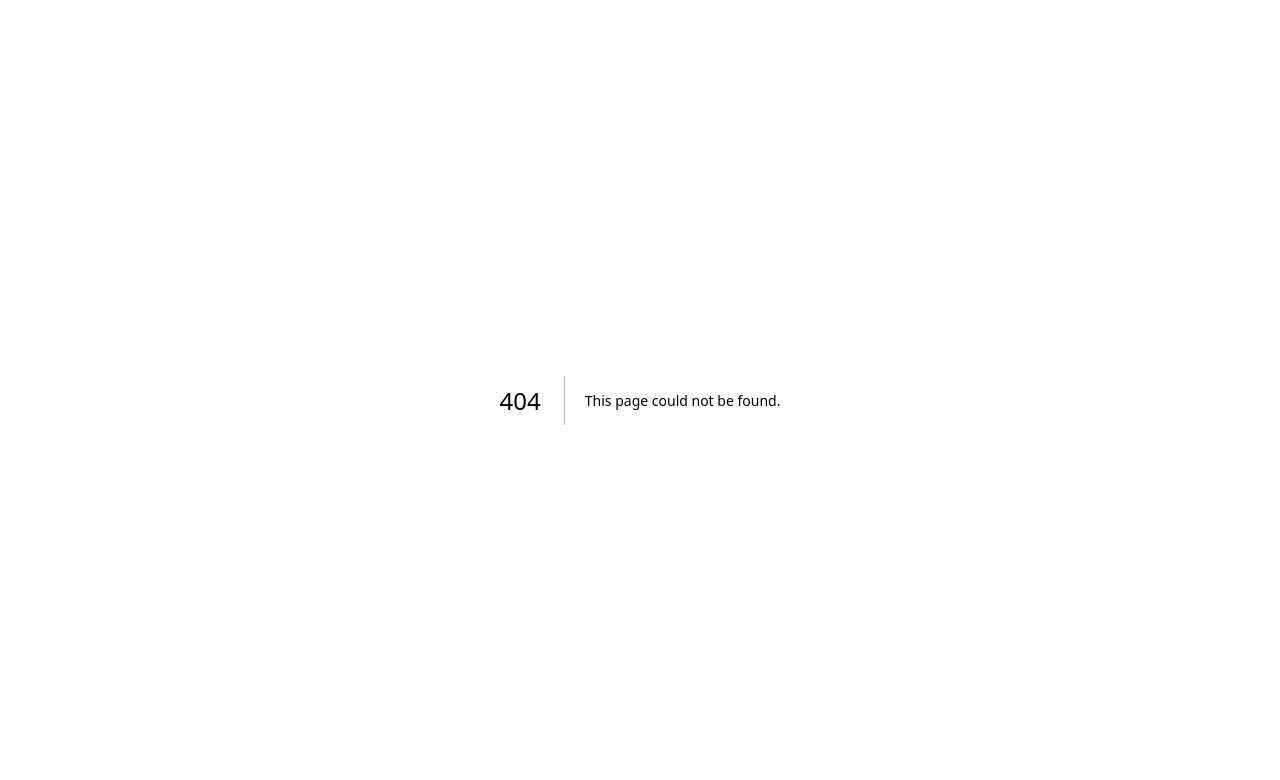
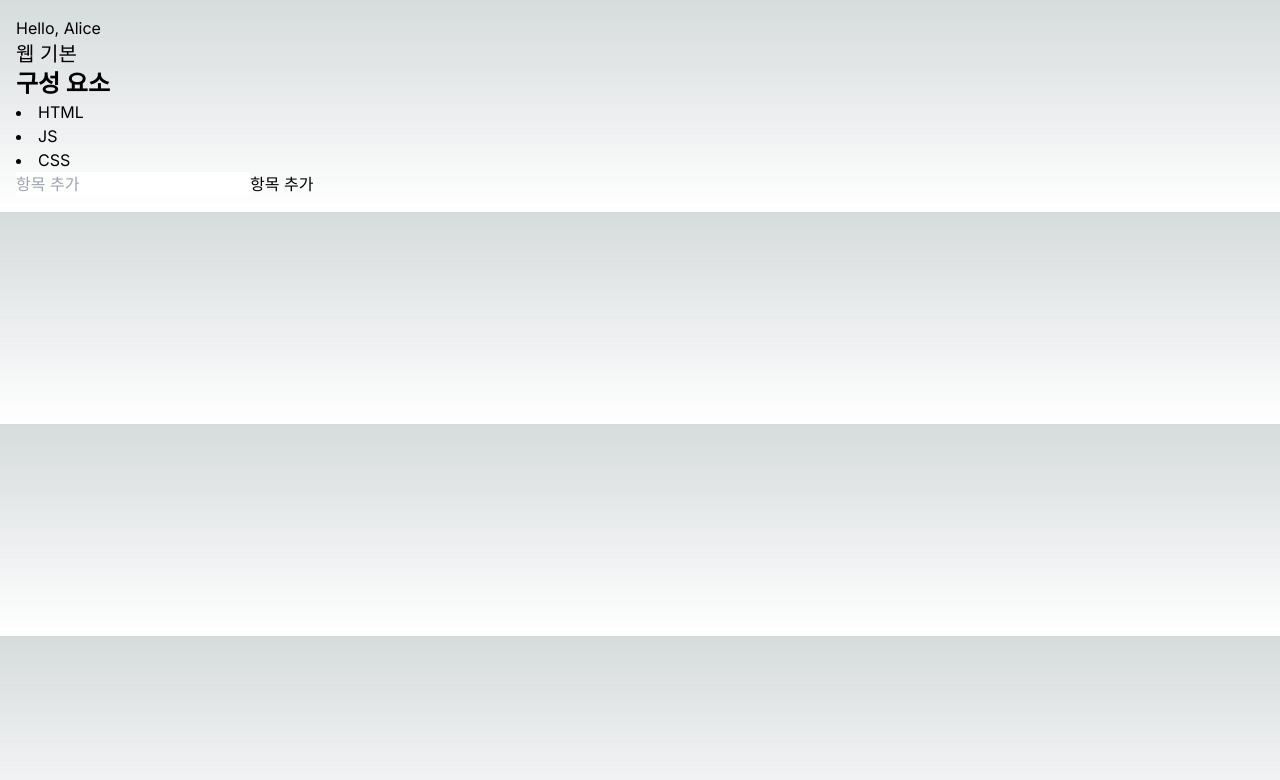
Before and after one commit to haejin-park/next_boilerplate, a Next.js app: page /server-component in a window 1280 px wide. Before the commit this address had no page. Shown: the top 780 px of the page. Built offline with nearby package versions, Linux system fonts and the light colour scheme.

Commit message:
리액트 서버 및 클라이언트 컴포넌트

```diff
--- /dev/null
+++ b/app/server-component/basic-list-server.tsx
@@ -0,0 +1,20 @@
+type Props = {
+    name: string;
+    age?: number;
+}
+
+function Welcome(props: Props) {
+    return <h4>Hello, {props.name}</h4>
+}
+
+function BasicList() {
+    return (
+        <>
+            <Welcome name="Alice" />
+            <h5 className="text-xl">웹 기본</h5>
+            <h1 className="text-2xl font-bold">구성 요소</h1>
+        </>
+    )
+}
+
+export default BasicList;
--- /dev/null
+++ b/app/server-component/item-list-client.tsx
@@ -0,0 +1,32 @@
+'use client'
+
+import React, { useState } from "react";
+
+function ItemList({initialItems}: {initialItems:string[]}) {
+    const [items, setItems] = useState(initialItems);
+    const [inputValue, setInputValue] = React.useState<string>('');
+
+    const addItem = () => {
+        setItems([...items, inputValue]);
+        setInputValue('')
+    };
+
+    return (
+        <div>
+            <ul id="itemList" className="list-disc list-inside">
+            {items.map((item, index) => (
+                <li key={index}>{item}</li>
+            ))}
+            </ul>
+            <input
+                type="text"
+                value={inputValue}
+                onChange={e => setInputValue(e.target.value)}
+                placeholder="항목 추가"
+            />
+            <button onClick={addItem}>항목 추가</button>
+        </div>
+    )
+}
+
+export default ItemList;
--- /dev/null
+++ b/app/server-component/page.tsx
@@ -0,0 +1,12 @@
+import BasicList from "./basic-list-server";
+import ItemList from "./item-list-client";
+
+export default function Home() {
+    const items = ['HTML', 'JS', 'CSS'];
+    return (
+        <main className="flex flex-col p-4">
+            <BasicList />
+            <ItemList initialItems={items} />
+        </main>
+    )
+}
```
